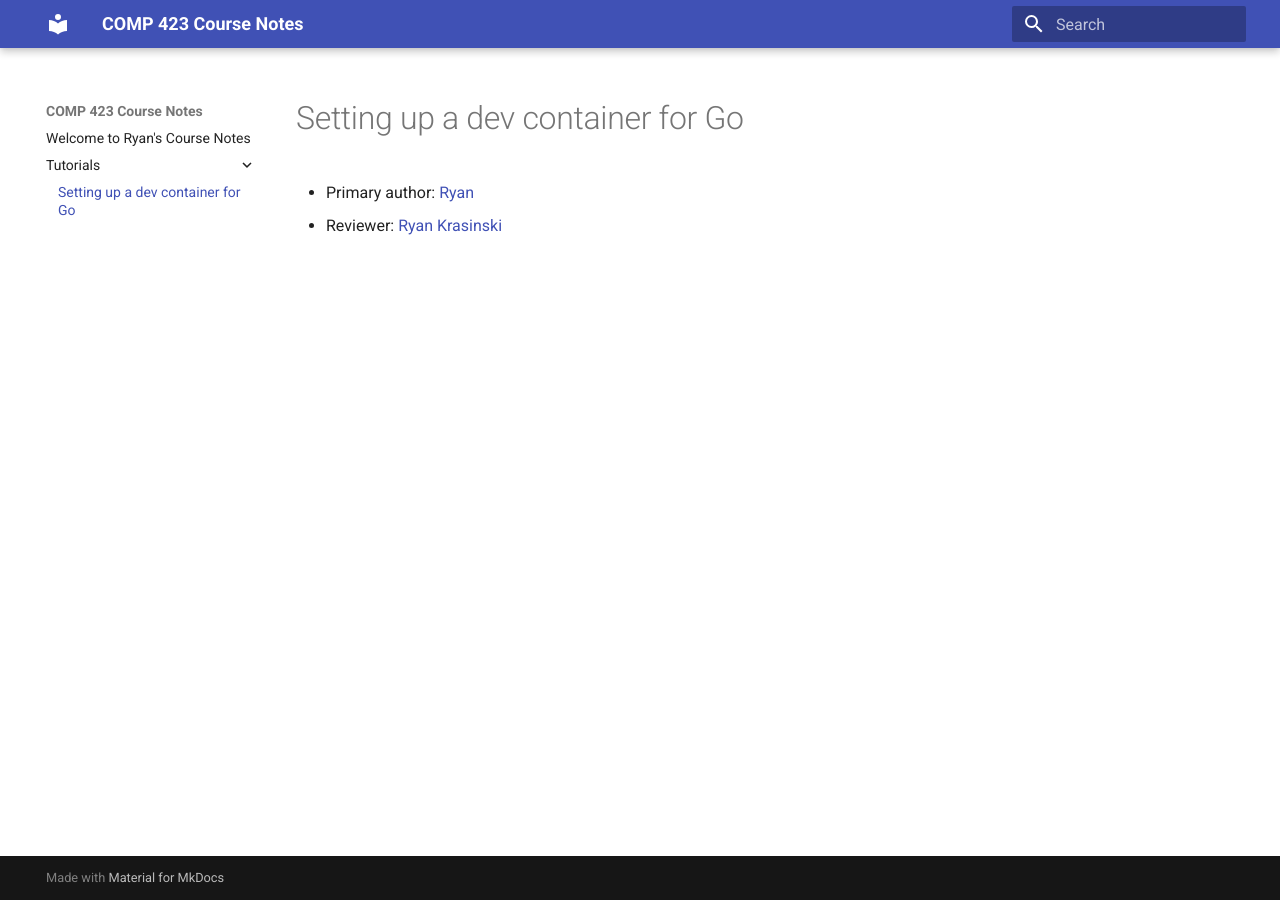
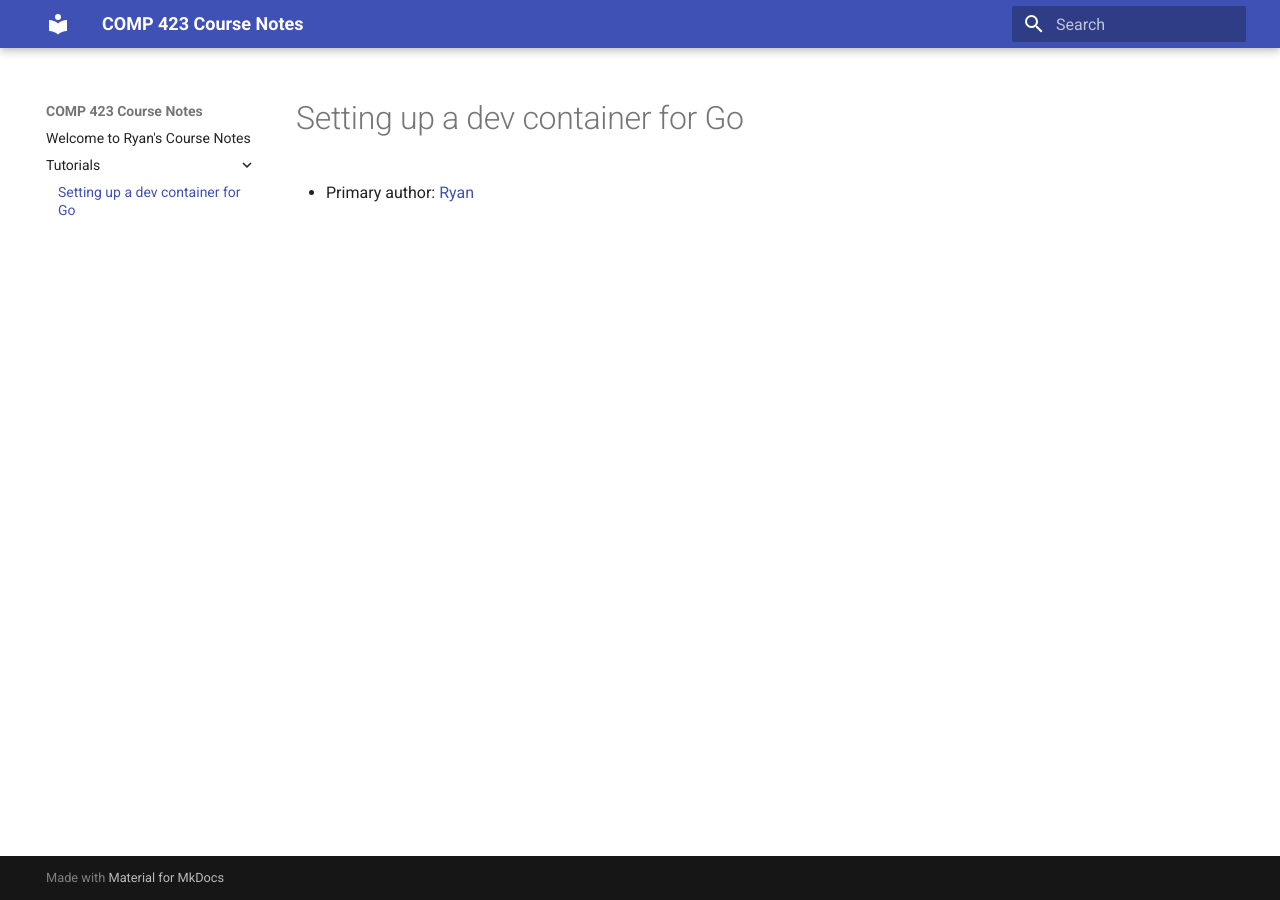
Before and after one commit to rjacob6051/comp423-course-notes, an MkDocs documentation site: the page built from docs/tutorials/go-setup.md, in a window 1280 px wide. Built offline with MkDocs 1.6.1 and Material for MkDocs 9.7.7, drawn with Linux system fonts in a browser that asks for light colours.

Commit message:
removing so i can just create a new branch

```diff
--- a/docs/tutorials/go-setup.md
+++ b/docs/tutorials/go-setup.md
@@ -1,4 +1,3 @@
 # Setting up a dev container for Go
 
 * Primary author: [Ryan](https://github.com/rjacob6051)
-* Reviewer: [Ryan Krasinski](https://github.com/RunXPS)
```
